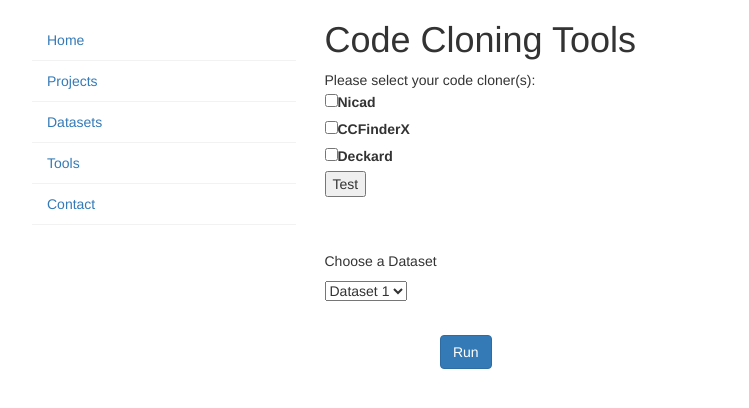
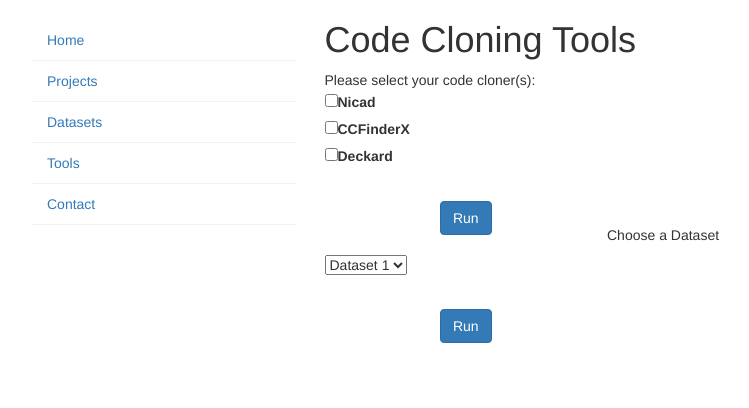
Before and after one commit to hydure/Code-Clones-Benchmark, a PHP site: page /phpmail/CCBTools.php in a window 1280 px wide. Shown: the part 51-459 px from the top of the page, without its empty margins (38-787 px from the left). Run offline with PHP 8.4, Linux system fonts and the light colour scheme; the visitor is signed in with stand-in values (Sample User, id 1); data that the repository does not hold is empty; some libraries are stand-ins or nearby versions.

Commit message:
Commented out "Test" button and replaced it with the "Run" button we already had so it looks cooler.

```diff
--- a/code/CCBTools.php
+++ b/code/CCBTools.php
@@ -84,7 +84,10 @@ $(document).ready(function() {
               <label><input type="checkbox" name="detector[]" value="Nicad">Nicad</label><br />
               <label><input type="checkbox" name="detector[]" value="CCFinderX">CCFinderX</label><br />
               <label><input type="checkbox" name="detector[]" value="Deckard">Deckard</label><br />
-	      <input type="submit" value="Test">
+              <div class="col-md-4 text-center">
+    			<button id="singlebutton" name="singlebutton" class="btn btn-primary center-block" type="submit">Run</button>
+			  </div>
+	      <!-- <input type="submit" value="Test"> Commenting this out and moved button up-->
             </p>
           </form>
           <br />
@@ -97,7 +100,7 @@ $(document).ready(function() {
             </select>
           </form>
          	<div class="col-md-4 text-center">
-    			<button id="singlebutton" name="singlebutton" class="btn btn-primary center-block">Run</button>
+    			<button id="singlebutton" name="singlebutton" class="btn btn-primary center-block" type="submit">Run</button>
 			</div>
         </div><!-- /.col-xs-12 main -->
     </div><!--/.row-->
```
